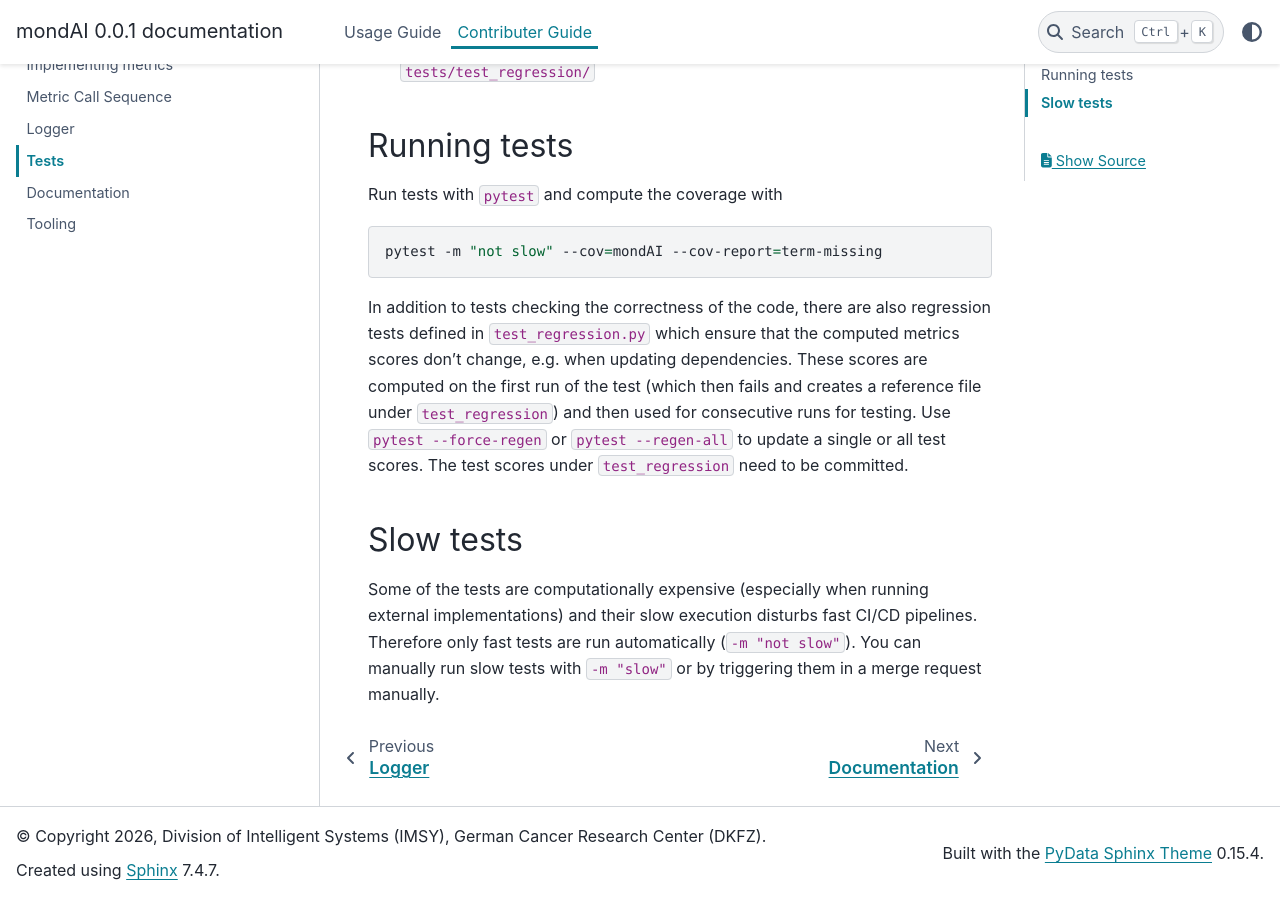
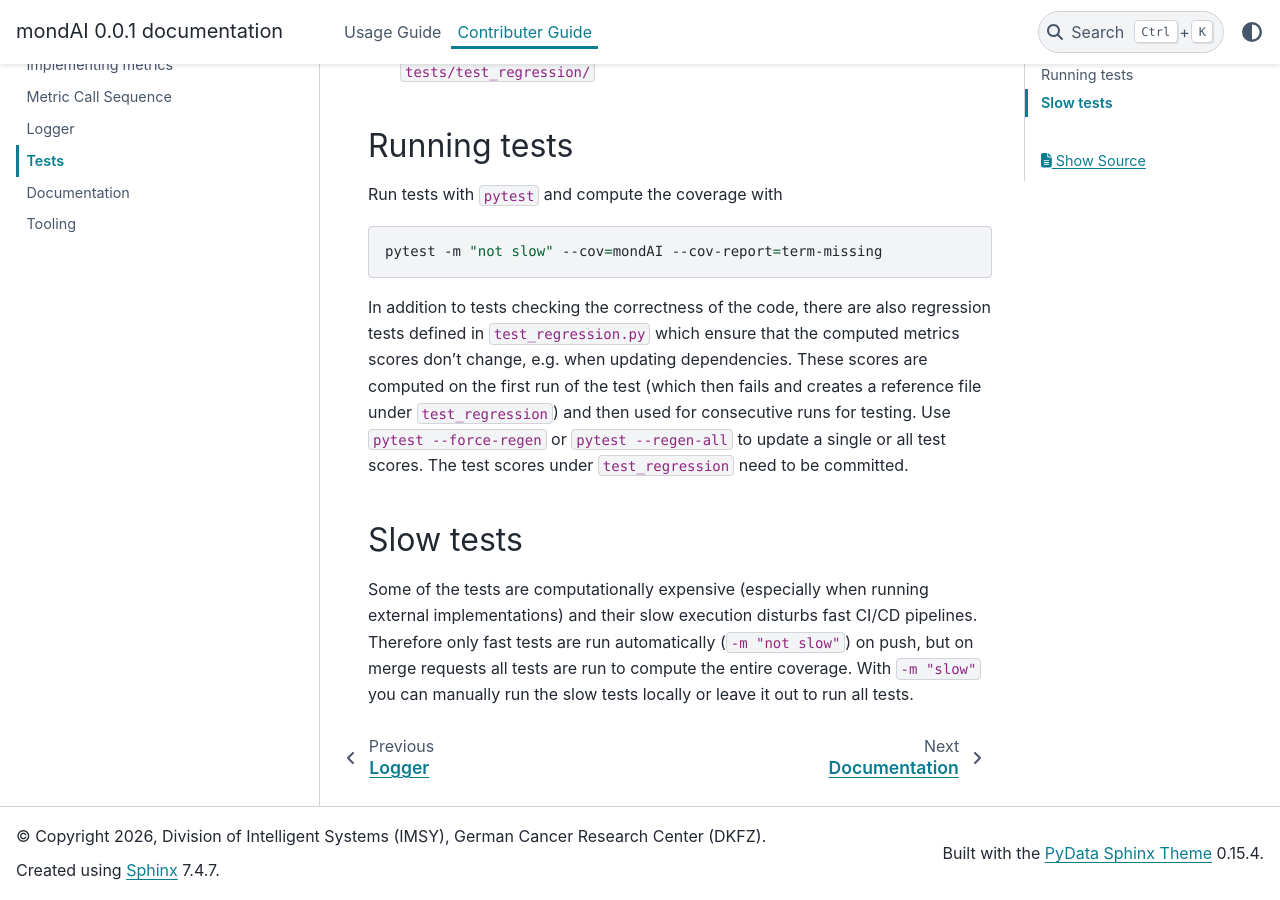
Before and after one commit to IMSY-DKFZ/mondAI, a Sphinx documentation site: the page built from docs/source/contributer_guide/tests.md, in a window 1280 px wide and 900 px high, scrolled down 708 px. Built offline with Sphinx 7.4.7 and the PyData theme 0.15.4, drawn with Linux system fonts in a browser that asks for light colours; pages that are not in the unit, such as notebooks, are missing from menus.

Commit message:
Run all tests on MR

```diff
--- a/docs/source/contributer_guide/tests.md
+++ b/docs/source/contributer_guide/tests.md
@@ -23,4 +23,4 @@ In addition to tests checking the correctness of the code, there are also regres
 
 ## Slow tests
 
-Some of the tests are computationally expensive (especially when running external implementations) and their slow execution disturbs fast CI/CD pipelines. Therefore only fast tests are run automatically (`-m "not slow"`). You can manually run slow tests with `-m "slow"` or by triggering them in a merge request manually.
+Some of the tests are computationally expensive (especially when running external implementations) and their slow execution disturbs fast CI/CD pipelines. Therefore only fast tests are run automatically (`-m "not slow"`) on push, but on merge requests all tests are run to compute the entire coverage. With `-m "slow"` you can manually run the slow tests locally or leave it out to run all tests.
```
Also changed, not shown: .gitlab-ci.yml.
